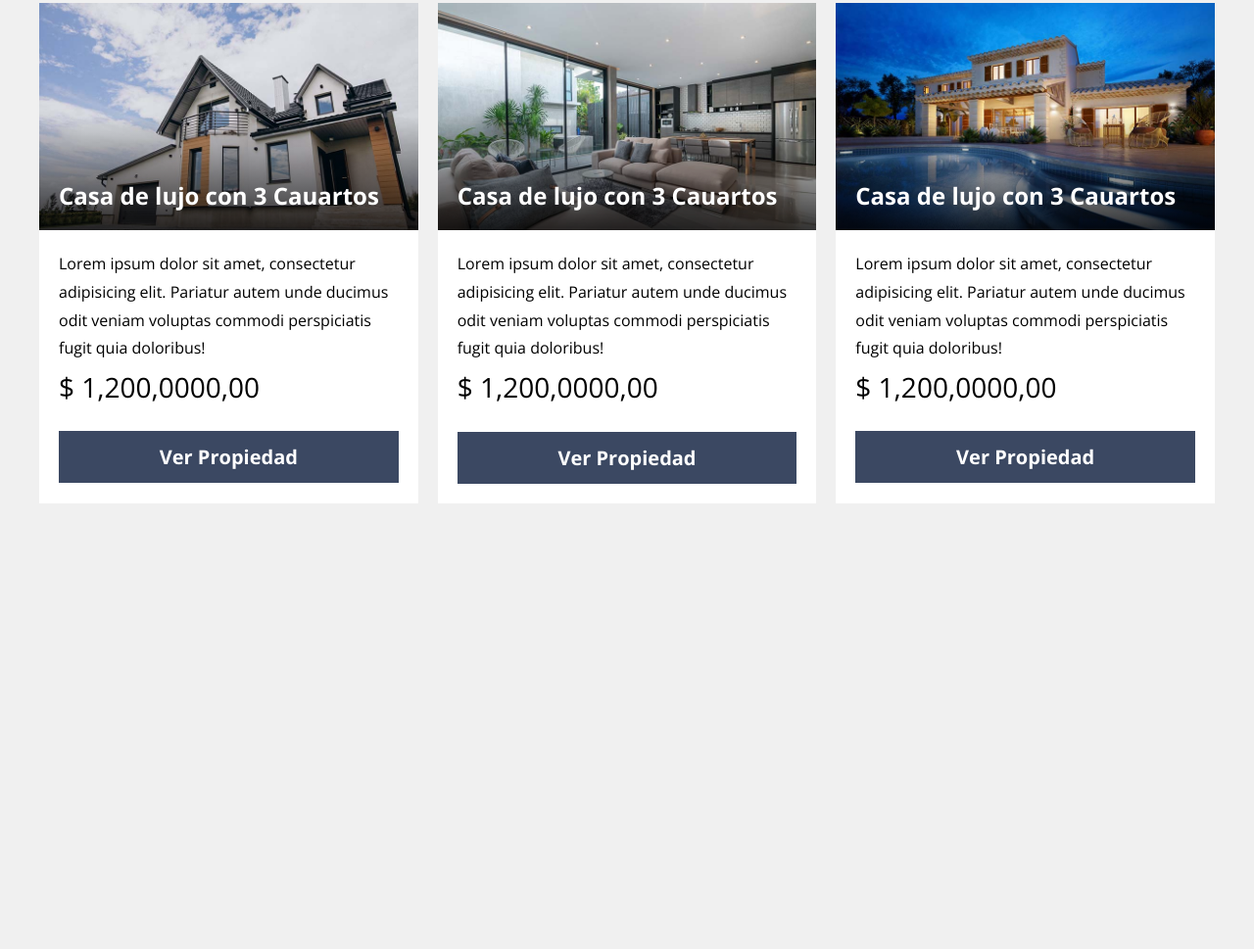
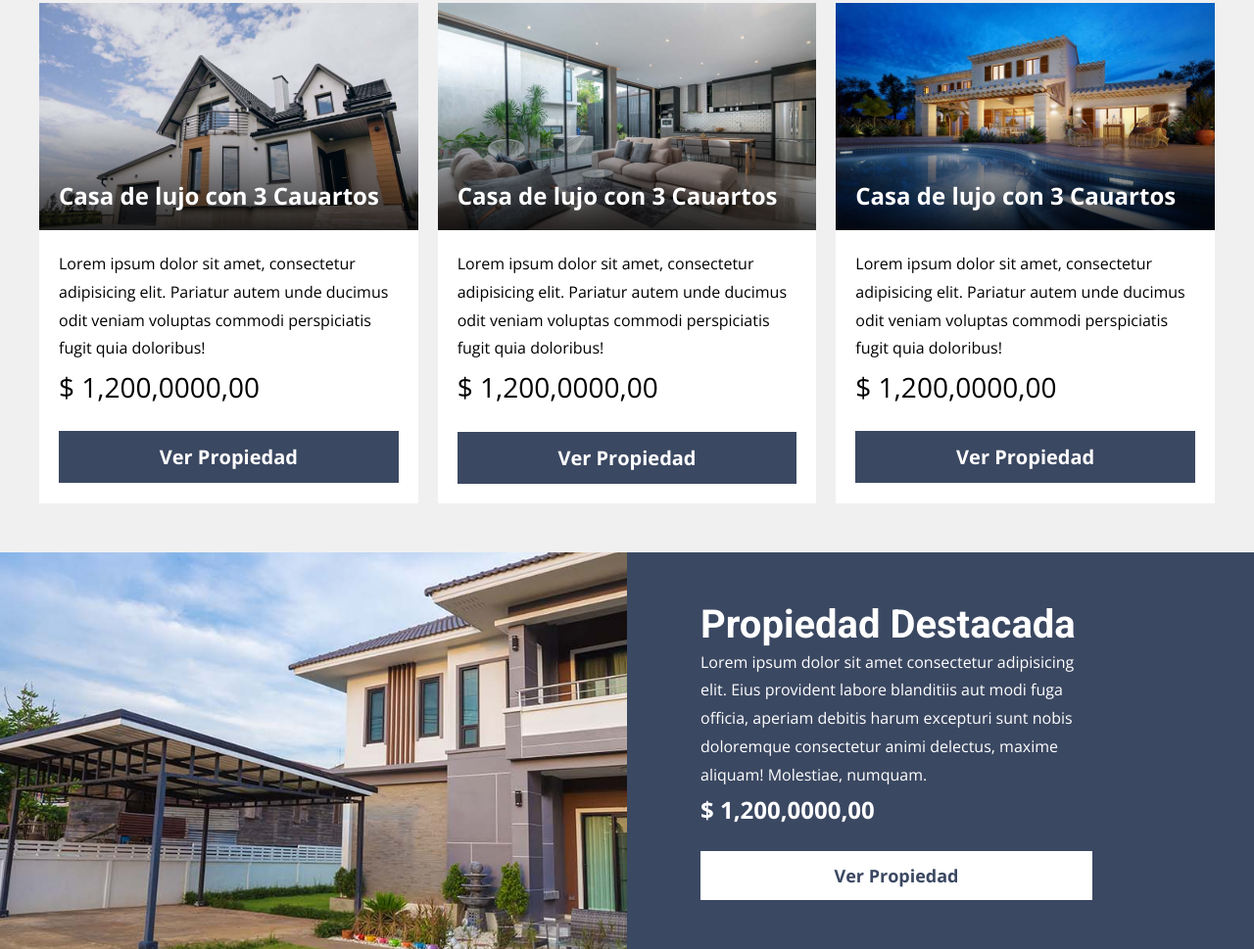
Before and after one commit to AtochePascual-Dev/RealState, a website: page index.html in a window 1280 px wide. Shown: the part 1321-2290 px from the top of the page at 98% size. Before the commit the page ends 1885 px from the top, so only its background shows below. Drawn offline with nearby package versions, Linux system fonts and the light colour scheme; files that its build step writes are made by us from their sources; files whose address does not match are found by name.

Commit message:
[ADD] destacadas

```diff
--- a/index.html
+++ b/index.html
@@ -146,6 +146,20 @@
 
 		</div>
 	</main>
+
+	<section class="destacadas">
+		<div class="destacadas__grid destacadas-container">
+			<div class="destacadas__content">
+				<h2 class="destacadas__titulo">Propiedad Destacada</h2>
+				<p class="destacadas__texto">Lorem ipsum dolor sit amet consectetur adipisicing elit. Eius provident labore
+					blanditiis aut modi fuga officia, aperiam debitis harum excepturi sunt nobis doloremque consectetur animi
+					delectus, maxime aliquam! Molestiae, numquam.
+				</p>
+				<p class="destacadas__precio">$ 1,200,0000,00</p>
+				<a href="#" class="destacadas__enlace">Ver Propiedad</a>
+			</div>
+		</div>
+	</section>
 </body>
 
 </html>
--- /dev/null
+++ b/src/scss/UI/_destacadas.scss
@@ -0,0 +1,81 @@
+@use "../base/variables" as v;
+@use "../base/mixins" as m;
+
+.destacadas {
+  padding: 5rem;
+  background-image: linear-gradient(
+      to bottom,
+      transparent 0%,
+      transparent 50%,
+      v.$primario 50%,
+      v.$primario 100%
+    ),
+    url("../img/destacada.jpg");
+  background-repeat: no-repeat;
+  background-size: cover, 100rem;
+  background-position: center center, center -3rem;
+
+  @include m.tablet {
+    background-image: linear-gradient(
+        to right,
+        transparent 0%,
+        transparent 50%,
+        v.$primario 50%,
+        v.$primario 100%
+      ),
+      url("../img/destacada.jpg");
+    background-size: cover, 83rem;
+    background-position: center center, -25rem center;
+  }
+
+  @include m.desktop {
+    background-image: linear-gradient(
+        to right,
+        transparent 0%,
+        transparent 50%,
+        v.$primario 50%,
+        v.$primario 100%
+      ),
+      url("../img/destacada.jpg");
+    background-size: cover, 120rem;
+    background-position: center center, -25rem center;
+  }
+
+  &__grid {
+    display: grid;
+    grid-template-rows: repeat(2, 1fr);
+    gap: 15rem;
+
+    @include m.tablet {
+      grid-template-rows: unset;
+      grid-template-columns: repeat(2, 1fr);
+    }
+  }
+
+  &__content {
+    grid-row: 2 / 3;
+    max-width: 40rem;
+
+    @include m.tablet {
+      grid-row: unset;
+      grid-column: 2 / 3;
+    }
+  }
+
+  &__titulo,
+  &__texto,
+  &__precio {
+    color: v.$blanco;
+  }
+
+  &__precio {
+    font-size: 2.4rem;
+    font-weight: 700;
+  }
+
+  &__enlace {
+    @include m.boton(v.$blanco, v.$primario);
+    display: block;
+    font-size: 1.8rem;
+  }
+}
--- a/src/scss/UI/_index.scss
+++ b/src/scss/UI/_index.scss
@@ -1,2 +1,3 @@
 @forward "./header";
 @forward "./propiedades";
+@forward "./destacadas";
```
